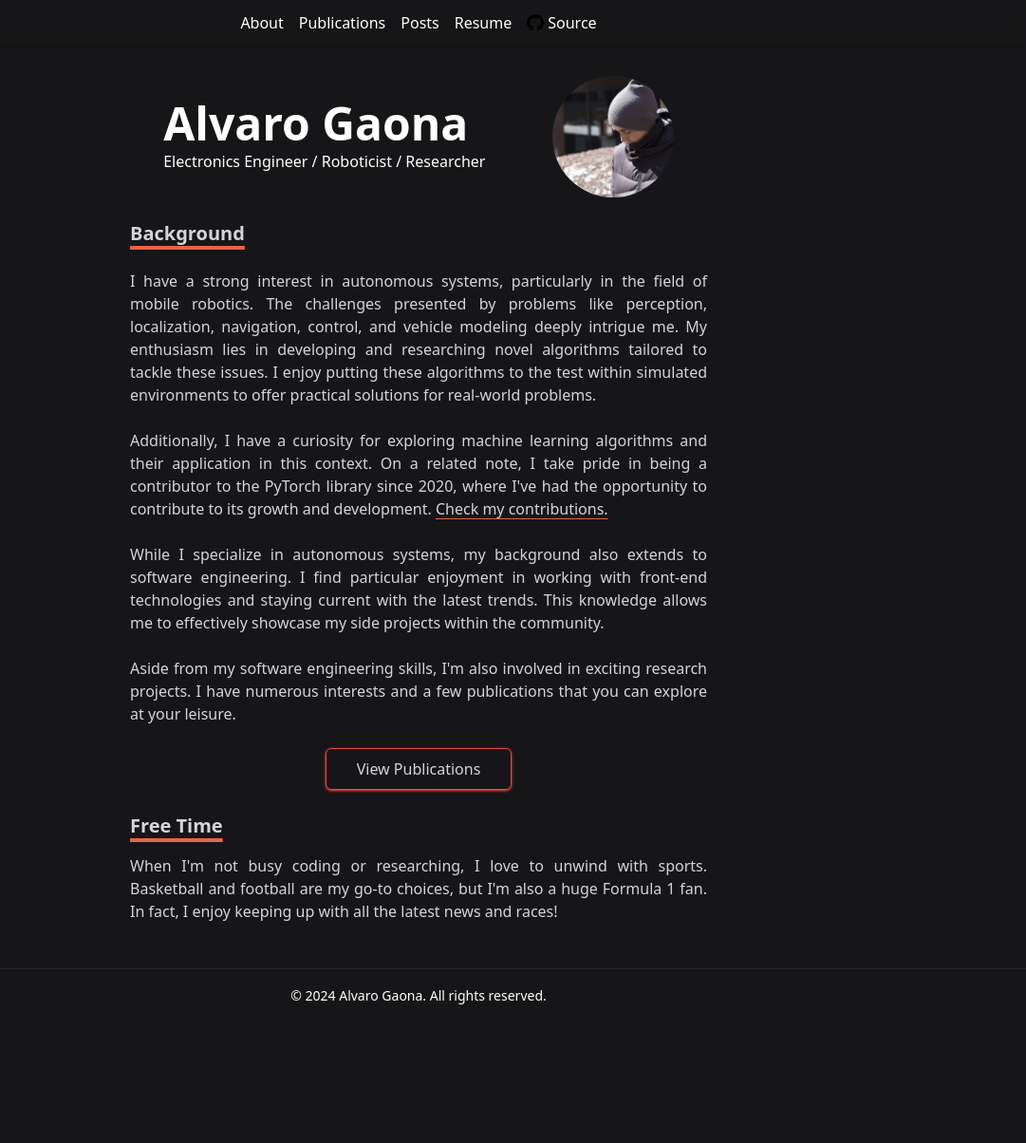
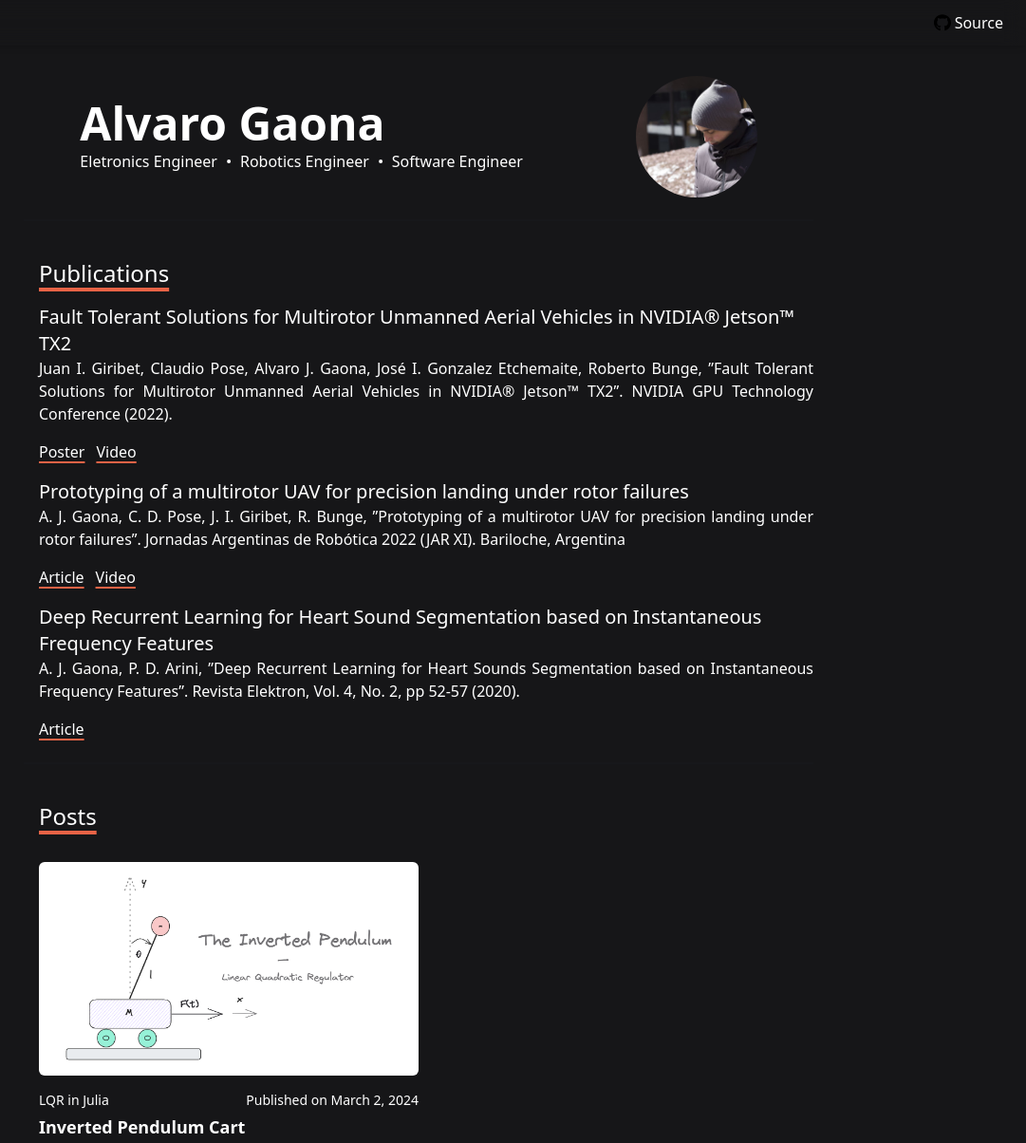
Before and after one commit to alvgaona/alvgaona.com, an Astro site: page / in a window 1280 px wide. Shown: the top 1204 px of the page at 95% size, without its empty margins (199-1280 px from the left). Before the commit the page ends 1077 px from the top, so only its background shows below. Built offline with nearby package versions, Linux system fonts and the light colour scheme; Astro itself is replaced by a stand-in of ours; some packages are replaced by stand-ins of ours.

Commit message:
Redo website (#22)

```diff
--- a/package.json
+++ b/package.json
@@ -46,14 +46,15 @@
   },
   "devDependencies": {
     "@tailwindcss/typography": "^0.5.10",
+    "@types/bun": "latest",
     "@types/node": "^20.10.6",
+    "daisyui": "^4.11.1",
     "eslint": "^8.42.0",
     "markdownlint": "^0.29.0",
     "prettier": "^2.8.8",
     "prettier-plugin-astro": "^0.10.0",
     "prettier-plugin-organize-imports": "^3.2.2",
-    "prettier-plugin-tailwindcss": "^0.3.0",
-    "@types/bun": "latest"
+    "prettier-plugin-tailwindcss": "^0.3.0"
   },
   "packageManager": "yarn@4.0.2",
   "module": "index.ts",
--- a/src/components/Footer.astro
+++ b/src/components/Footer.astro
@@ -1,9 +1,5 @@
----
-import { Separator } from '@/components/ui/separator';
----
-
-<footer class="flex flex-col items-center self-end">
-  <Separator />
+<footer class="flex flex-col items-center justify-center self-end">
+  <div class="divider m-0"></div>
   <span class="flex h-14 items-center text-center text-sm">
     {`© ${new Date().getFullYear()} Alvaro Gaona.`} All rights reserved.
   </span>
--- a/src/components/Header.astro
+++ b/src/components/Header.astro
@@ -5,30 +5,9 @@ import black_logo from '@/assets/alvgaona-logo-black-transparent.png';
 ---
 
 <header class="fixed z-10 w-full shadow-md backdrop-blur-md">
-  <div class="mx-auto max-w-2xl">
-    <nav class="flex items-center justify-center px-6 text-base">
+  <nav class="flex items-center justify-end px-6 text-base">
     <div class="flex h-12 flex-row items-center">
       <ul class="flex h-full flex-row items-center justify-evenly gap-4">
-          <li
-            class="font-dm-sans decoration-[#E76346] decoration-2 hover:underline hover:underline-offset-4"
-          >
-            <a href="/">About</a>
-          </li>
-          <li
-            class="font-dm-sans decoration-[#E76346] decoration-2 hover:underline hover:underline-offset-4"
-          >
-            <a href="/publications">Publications</a>
-          </li>
-          <li
-            class="font-dm-sans decoration-[#E76346] decoration-2 hover:underline hover:underline-offset-4"
-          >
-            <a href="/posts">Posts</a>
-          </li>
-          <li
-            class="font-dm-sans decoration-[#E76346] decoration-2 hover:underline hover:underline-offset-4"
-          >
-            <a href="https://resume.alvgaona.com">Resume</a>
-          </li>
         <li
           class="font-dm-sans decoration-[#E76346] decoration-2 hover:underline hover:underline-offset-4"
         >
@@ -42,5 +21,4 @@ import black_logo from '@/assets/alvgaona-logo-black-transparent.png';
       </ul>
     </div>
   </nav>
-  </div>
 </header>
--- a/src/components/Prose.astro
+++ b/src/components/Prose.astro
@@ -1,5 +1,5 @@
 <div
-  class="prose dark:prose-invert prose-headings:no-underline prose-h1:text-[40px] prose-h1:font-bold prose-p:text-justify prose-a:text-[#D1D5DB] prose-a:font-light prose-a:decoration-[#E76346] prose-a:underline-offset-4 prose-img:rounded-xl py-12"
+  class="prose py-12 dark:prose-invert prose-headings:no-underline prose-h1:text-[40px] prose-h1:font-bold prose-p:text-justify prose-a:font-light prose-a:text-[#D1D5DB] prose-a:decoration-[#E76346] prose-a:underline-offset-4 prose-img:rounded-xl"
 >
   <slot />
 </div>
--- a/src/components/ui/separator.tsx
+++ /dev/null
@@ -1,29 +0,0 @@
-import * as SeparatorPrimitive from '@radix-ui/react-separator';
-import * as React from 'react';
-
-import { cn } from '@/lib/utils';
-
-const Separator = React.forwardRef<
-  React.ElementRef<typeof SeparatorPrimitive.Root>,
-  React.ComponentPropsWithoutRef<typeof SeparatorPrimitive.Root>
->(
-  (
-    { className, orientation = 'horizontal', decorative = true, ...props },
-    ref,
-  ) => (
-    <SeparatorPrimitive.Root
-      ref={ref}
-      decorative={decorative}
-      orientation={orientation}
-      className={cn(
-        'shrink-0 bg-zinc-200 dark:bg-zinc-800',
-        orientation === 'horizontal' ? 'h-[1px] w-full' : 'h-full w-[1px]',
-        className,
-      )}
-      {...props}
-    />
-  ),
-);
-Separator.displayName = SeparatorPrimitive.Root.displayName;
-
-export { Separator };
--- a/src/content/posts/finding-phd-u3pcg.mdx
+++ b/src/content/posts/finding-phd-u3pcg.mdx
@@ -9,8 +9,6 @@ category: Research
 published: false
 ---
 
-import { Separator } from '@/components/ui/separator';
-
 <h5 class="mb-3 text-sm">{frontmatter.description}</h5>
 
 # {frontmatter.title}
@@ -20,8 +18,6 @@ tl;dr
 I’ve been actively searching for a doctoral position in the field of robotics for quite some time now. Initially, I focused my search within the European Union, but due to the scarcity of positions, I am now exploring other locations as well. There are several countries with excellent universities and research laboratories that offer great research projects.
 
 The purpose of this document is to log all the necessary information required to find suitable doctoral positions and make it happen.
-
-<Separator />
 
 ## Motivation
 
--- a/src/layouts/MarkdownLayout.astro
+++ b/src/layouts/MarkdownLayout.astro
@@ -1,8 +1,6 @@
 ---
 import Layout from './Layout.astro';
 import { AspectRatio } from '@/components/ui/aspect-ratio';
-import ThemeToggleButton from '@/components/ThemeToggleButton.astro';
-import { ChevronLeft } from 'lucide-react';
 
 const { frontmatter } = Astro.props;
 ---
@@ -10,9 +8,12 @@ const { frontmatter } = Astro.props;
 <Layout pageTitle={`Blog | ${frontmatter.title}`}>
   <main class="mx-auto max-w-4xl pb-12 pt-[56px]">
     <div class="mt-4 flex items-center justify-between">
-      <a href="/posts" class="flex items-center text-[16px]"
-        ><ChevronLeft className="h-4 w-4" /> Posts</a
-      >
+      <div class="breadcrumbs text-sm">
+        <ul>
+          <li><a href="/">Home</a></li>
+          <li>{frontmatter.title}</li>
+        </ul>
+      </div>
       <span class="text-[14px] font-thin">
         Published on
         {
@@ -23,7 +24,6 @@ const { frontmatter } = Astro.props;
           })
         }
       </span>
-      <ThemeToggleButton />
     </div>
     <AspectRatio ratio={16 / 9} className="mt-6">
       <img
--- a/src/pages/index.astro
+++ b/src/pages/index.astro
@@ -1,23 +1,28 @@
 ---
 import MainLayout from '@/layouts/MainLayout.astro';
-import { Button } from '@/components/ui/button';
 import avatar from '@/assets/avatar.jpg';
-import roche from '@/assets/roche.svg';
-import udesa from '@/assets/udesa.svg';
-import asapp from '@/assets/asapp.svg';
-import telecom from '@/assets/telecom.svg';
-import { ArrowSmallRightIcon } from '@heroicons/react/24/solid';
-import Audio from '@/components/Audio';
+import Publication from './publications/Publication.astro';
 
-import { SomeCard } from '@/components/SomeCard';
+import { Dot } from 'lucide-react';
+import BlogPost from '@/components/BlogPost.astro';
+import BlogPostItem from '@/components/BlogPostItem.astro';
+import { getCollection } from 'astro:content';
+
+const allPosts = (await getCollection('posts')).filter(
+  (post) => post.data.published,
+);
+
+allPosts.sort((a, b) => b.data.pubDate - a.data.pubDate);
 ---
 
-<MainLayout title="About | alvgaona">
+<MainLayout title="About | alvgaona" className="max-w-4xl">
   <section class="flex flex-col items-start gap-6">
     <div class="mt-6 flex w-full flex-row items-center justify-around">
       <div class="flex flex-col">
         <span class="font-dm-sans mb-1 text-5xl font-bold">Alvaro Gaona</span>
-        <p>Electronics Engineer / Roboticist / Researcher</p>
+        <p class="flex items-center">
+          Eletronics Engineer <Dot /> Robotics Engineer <Dot /> Software Engineer
+        </p>
       </div>
       <img
         class="h-32 w-auto self-end rounded-full"
@@ -28,66 +33,62 @@ import { SomeCard } from '@/components/SomeCard';
       />
     </div>
   </section>
-  <section class="flex flex-col items-start justify-start text-[#D2D5DB]">
-    <div class="mt-6 flex w-full flex-col gap-6">
-      <span
-        class="font-dm-sans text-xl font-bold underline decoration-[#E76346] decoration-4 underline-offset-[6px]"
-        >Background</span
-      >
-      <p class="text-justify">
-        I have a strong interest in autonomous systems, particularly in the
-        field of mobile robotics. The challenges presented by problems like
-        perception, localization, navigation, control, and vehicle modeling
-        deeply intrigue me. My enthusiasm lies in developing and researching
-        novel algorithms tailored to tackle these issues. I enjoy putting these
-        algorithms to the test within simulated environments to offer practical
-        solutions for real-world problems.
-        <br /><br />
-        Additionally, I have a curiosity for exploring machine learning algorithms
-        and their application in this context. On a related note, I take pride in
-        being a contributor to the PyTorch library since 2020, where I've had the
-        opportunity to contribute to its growth and development.{' '}
-        <a
-          class="underline decoration-[#E76346] underline-offset-4 hover:animate-pulse"
-          href="https://github.com/pytorch/pytorch/search?q=is%3Apr+author%3Aalvgaona+author%3Aalvarogaona&type=issues"
-        >
-          Check my contributions.
-        </a>
-      </p>
-      <p class="text-justify">
-        While I specialize in autonomous systems, my background also extends to
-        software engineering. I find particular enjoyment in working with
-        front-end technologies and staying current with the latest trends. This
-        knowledge allows me to effectively showcase my side projects within the
-        community.
-      </p>
-      <p class="text-justify">
-        Aside from my software engineering skills, I'm also involved in exciting
-        research projects. I have numerous interests and a few publications that
-        you can explore at your leisure.
-      </p>
-      <a href="/publications" class="flex items-center justify-center">
-        <Button
-          className="rounded-md !bg-red-500/0 !border-red-500 shadow shadow-red-500 text-md active:shadow-none"
-          variant="outline"
-          size="lg"
-        >
-          View Publications
-        </Button>
-      </a>
-    </div>
-    <div class="mt-6 flex w-full flex-col">
-      <span
-        class="font-dm-sans mb-4 text-xl font-bold underline decoration-[#E76346] decoration-4 underline-offset-[6px]"
-      >
-        Free Time
-      </span>
-      <p class="text-justify">
-        When I'm not busy coding or researching, I love to unwind with sports.
-        Basketball and football are my go-to choices, but I'm also a huge
-        Formula 1 fan. In fact, I enjoy keeping up with all the latest news and
-        races!
-      </p>
+  <div class="divider"></div>
+  <section class="ml-4 mt-8 flex flex-col items-start gap-4">
+    <h1
+      class="text-2xl underline decoration-[#E76346] decoration-4 underline-offset-[6px]"
+    >
+      Publications
+    </h1>
+    <div class="flex flex-col gap-4">
+      <Publication
+        title="Fault Tolerant Solutions for Multirotor Unmanned Aerial Vehicles in NVIDIA® Jetson™ TX2"
+        reference="Juan I. Giribet, Claudio Pose, Alvaro J. Gaona, José I. Gonzalez Etchemaite, Roberto Bunge, ”Fault Tolerant Solutions for Multirotor Unmanned Aerial Vehicles in NVIDIA® Jetson™ TX2”. NVIDIA GPU Technology Conference (2022)."
+        video="https://www.youtube.com/watch?v=lB_cJI2HU94"
+        poster="https://pub-f074cead5eaf408790b463b05f6e8b32.r2.dev/NVIDIA_Poster.pdf"
+      />
+
+      <Publication
+        title="Prototyping of a multirotor UAV for precision landing under rotor failures"
+        reference="A. J. Gaona, C. D. Pose, J. I. Giribet, R. Bunge, ”Prototyping of a multirotor UAV for precision landing under rotor failures”. Jornadas Argentinas de Robótica 2022 (JAR XI). Bariloche, Argentina"
+        article="https://www.researchgate.net/publication/370604067_Prototyping_of_a_multirotor_UAV_for_precision_landing_under_rotor_failures#fullTextFileContent"
+        video="https://www.youtube.com/watch?v=RSMMCVYldGk"
+      />
+
+      <Publication
+        title="Deep Recurrent Learning for Heart Sound Segmentation based on Instantaneous Frequency Features"
+        reference="A. J. Gaona, P. D. Arini, ”Deep Recurrent Learning for Heart Sounds Segmentation based on Instantaneous Frequency Features”. Revista Elektron, Vol. 4, No. 2, pp 52‑57 (2020)."
+        article="http://elektron.fi.uba.ar/index.php/elektron/article/view/101/212"
+      />
     </div>
   </section>
+  <div class="divider"></div>
+  <section class="ml-4 mt-8 flex flex-col items-start gap-4">
+    <h1
+      class="text-2xl underline decoration-[#E76346] decoration-4 underline-offset-[6px]"
+    >
+      Posts
+    </h1>
+    <div class="flex flex-col gap-4"></div>
+    <div class="flex flex-wrap justify-between gap-4">
+      {
+        allPosts
+          .slice(0, 4)
+          .map((post) => <BlogPost slug={post.slug} frontmatter={post.data} />)
+      }
+    </div>
+    {
+      allPosts.length > 4 && (
+        <div class="flex flex-col gap-2">
+          <span class="text-sm">More Posts</span>
+          <div class="divider" />
+          <ul>
+            {allPosts.slice(4, allPosts.length).map((post) => (
+              <BlogPostItem slug={post.slug} frontmatter={post.data} />
+            ))}
+          </ul>
+        </div>
+      )
+    }
+  </section>
 </MainLayout>
--- a/src/pages/posts/[...slug].astro
+++ b/src/pages/posts/[...slug].astro
@@ -1,6 +1,5 @@
 ---
 import { getCollection } from 'astro:content';
-import { Separator } from '@/components/ui/separator';
 import { CopyLink } from '@/components/CopyLink';
 import MarkdownLayout from '@/layouts/MarkdownLayout.astro';
 import Prose from '@/components/Prose.astro';
@@ -23,7 +22,7 @@ const { Content } = await entry.render();
   </Prose>
   <div class="flex flex-col gap-2">
     <span class="text-sm">Share</span>
-    <Separator />
+    <div class="divider m-0"></div>
     <div class="mt-4">
       <CopyLink client:load />
     </div>
--- a/src/pages/posts/index.astro
+++ /dev/null
@@ -1,44 +0,0 @@
----
-import MainLayout from '@/layouts/MainLayout.astro';
-import { Separator } from '@/components/ui/separator';
-import BlogPost from '@/components/BlogPost.astro';
-import BlogPostItem from '@/components/BlogPostItem.astro';
-import { getCollection } from 'astro:content';
-import ThemeToggleButton from '@/components/ThemeToggleButton.astro';
-
-const pageTitle = 'My Astro Learning Blog';
-const allPosts = (await getCollection('posts')).filter(
-  (post) => post.data.published,
-);
-
-allPosts.sort((a, b) => b.data.pubDate - a.data.pubDate);
----
-
-<MainLayout title="Posts | alvgaona" className="max-w-4xl">
-  <div class="mt-4 flex flex-col gap-12">
-    <div class="flex items-center justify-between">
-      <span class="text-[24px]">Posts</span>
-      <ThemeToggleButton />
-    </div>
-    <div class="flex flex-wrap justify-between gap-4">
-      {
-        allPosts
-          .slice(0, 4)
-          .map((post) => <BlogPost slug={post.slug} frontmatter={post.data} />)
-      }
-    </div>
-    {
-      allPosts.length > 4 && (
-        <div class="flex flex-col gap-2">
-          <span class="text-sm">More Posts</span>
-          <Separator />
-          <ul>
-            {allPosts.slice(4, allPosts.length).map((post) => (
-              <BlogPostItem slug={post.slug} frontmatter={post.data} />
-            ))}
-          </ul>
-        </div>
-      )
-    }
-  </div>
-</MainLayout>
--- a/src/pages/publications/Publication.astro
+++ b/src/pages/publications/Publication.astro
@@ -4,28 +4,53 @@ import { ArrowRightIcon } from '@heroicons/react/24/solid';
 export interface Props {
   title: string;
   reference: string;
-  href: string;
+  article?: string;
+  video?: string;
+  poster?: string;
 }
 
 ArrowRightIcon;
 
-const { title, reference, href } = Astro.props;
+const { title, reference, article, video, poster } = Astro.props;
 ---
 
 <div class="flex flex-col">
-  <p
-    id="hss"
-    class="text-b-gray-200 font-dm-sans inline text-2xl font-semibold"
-  >
+  <p id="hss" class="text-b-gray-200 font-dm-sans inline text-xl font-medium">
     {title}
   </p>
   <p class="text-justify">{reference}</p>
-  <a
-    href={href}
-    class="transform pt-4 underline decoration-[#E76346] decoration-2 underline-offset-4 transition duration-200 hover:translate-x-1"
-  >
-    <span class="flex items-center gap-1">
-      <ArrowRightIcon className="h-4 w-6" /> Go to
-    </span>
-  </a>
+  <div class="flex items-center gap-3">
+    {
+      article && (
+        <a
+          href={article}
+          class="transform pt-4 underline decoration-[#E76346] decoration-2 underline-offset-4 transition duration-200 hover:-translate-y-1"
+        >
+          <span class="flex items-center gap-1"> Article</span>
+        </a>
+      )
+    }
+
+    {
+      poster && (
+        <a
+          href={poster}
+          class="transform pt-4 underline decoration-[#E76346] decoration-2 underline-offset-4 transition duration-200 hover:-translate-y-1"
+        >
+          <span class="flex items-center gap-1"> Poster</span>
+        </a>
+      )
+    }
+
+    {
+      video && (
+        <a
+          href={video}
+          class="transform pt-4 underline decoration-[#E76346] decoration-2 underline-offset-4 transition duration-200 hover:-translate-y-1"
+        >
+          <span class="flex items-center gap-1"> Video</span>
+        </a>
+      )
+    }
+  </div>
 </div>
--- a/src/pages/publications/index.astro
+++ /dev/null
@@ -1,66 +0,0 @@
----
-import MainLayout from '@/layouts/MainLayout.astro';
-import Anchor from './Anchor.astro';
-import Publication from './Publication.astro';
-import researchgate from '@/assets/researchgate.svg';
-import googlescholar from '@/assets/scholar.svg';
----
-
-<MainLayout title="Publications | alvgaona">
-  <section class="mt-8 flex flex-col items-start">
-    <div class="ml-4 flex flex-col gap-4">
-      <div class="flex">
-        <Anchor href="/publications#fault-tolerant-solutions-gtc22" />
-        <Publication
-          title="Fault Tolerant Solutions for Multirotor Unmanned Aerial Vehicles in NVIDIA® Jetson™ TX2"
-          reference="Juan I. Giribet, Claudio Pose, Alvaro J. Gaona, José I. Gonzalez Etchemaite, Roberto Bunge, ”Fault Tolerant Solutions for Multirotor Unmanned Aerial Vehicles in NVIDIA® Jetson™ TX2”. NVIDIA GPU Technology Conference (2022)."
-          href="https://www.nvidia.com/en-us/on-demand/session/gtcspring22-p42481/"
-        />
-      </div>
-
-      <div class="flex">
-        <Anchor href="/publications#prototyping-multirotor" />
-        <Publication
-          title="Prototyping of a multirotor UAV for precision landing under rotor failures"
-          reference="A. J. Gaona, C. D. Pose, J. I. Giribet, R. Bunge, ”Prototyping of a multirotor UAV for precision landing under rotor failures”. Jornadas Argentinas de Robótica 2022 (JAR XI). Bariloche, Argentina"
-          href="https://www.researchgate.net/publication/370604067_Prototyping_of_a_multirotor_UAV_for_precision_landing_under_rotor_failures#fullTextFileContent"
-        />
-      </div>
-
-      <div class="flex">
-        <Anchor href="/publications#heart-sounds-segmentation" />
-        <Publication
-          title="Deep Recurrent Learning for Heart Sound Segmentation based on Instantaneous Frequency Features"
-          reference="A. J. Gaona, P. D. Arini, ”Deep Recurrent Learning for Heart Sounds Segmentation based on Instantaneous Frequency Features”. Revista Elektron, Vol. 4, No. 2, pp 52‑57 (2020)."
-          href="http://elektron.fi.uba.ar/index.php/elektron/article/view/101/212"
-        />
-      </div>
-      <div class="mb-6 ml-4 mt-2 w-full pt-3 text-justify">
-        <div class="font-dm-sans flex items-center justify-center gap-4">
-          <a
-            href="https://www.researchgate.net/profile/Alvaro-Gaona"
-            class="rounded-full p-2 decoration-blue-700 hover:bg-zinc-200 hover:underline hover:underline-offset-4 dark:hover:bg-zinc-600"
-          >
-            <img
-              src={googlescholar.src}
-              class="mt-[2px] text-2xl [&>path]:fill-[#4285F4]"
-              width="24"
-              height="24"
-            />
-          </a>
-          <a
-            href="https://scholar.google.com/citations?user=unBAfxAAAAAJ"
-            class="rounded-full p-2 decoration-blue-700 hover:bg-zinc-200 hover:underline hover:underline-offset-4 dark:hover:bg-zinc-600"
-          >
-            <img
-              src={researchgate.src}
-              class="mt-[2px] text-2xl [&>path]:fill-[#00CCBB]"
-              width="24"
-              height="24"
-            />
-          </a>
-        </div>
-      </div>
-    </div>
-  </section>
-</MainLayout>
--- a/tailwind.config.ts
+++ b/tailwind.config.ts
@@ -1,3 +1,4 @@
+import daisyui from 'daisyui';
 import type { Config } from 'tailwindcss';
 
 const config = {
@@ -82,7 +83,21 @@ const config = {
       },
     },
   },
-  plugins: [require('tailwindcss-animate'), require('@tailwindcss/typography')],
+  plugins: [
+    require('tailwindcss-animate'),
+    require('@tailwindcss/typography'),
+    daisyui,
+  ],
+  daisyui: {
+    themes: false, // false: only light + dark | true: all themes | array: specific themes like this ["light", "dark", "cupcake"]
+    darkTheme: 'dark', // name of one of the included themes for dark mode
+    base: false, // applies background color and foreground color for root element by default
+    styled: true, // include daisyUI colors and design decisions for all components
+    utils: true, // adds responsive and modifier utility classes
+    prefix: '', // prefix for daisyUI classnames (components, modifiers and responsive class names. Not colors)
+    logs: true, // Shows info about daisyUI version and used config in the console when building your CSS
+    themeRoot: ':root', // The element that receives theme color CSS variables
+  },
 } satisfies Config;
 
 export default config;
```
Also changed, not shown: src/content/posts/inverted-pendulum-cart.mdx (+4 -5 lines), 1 other file. Lines whose indentation alone changed are shown as unchanged.
